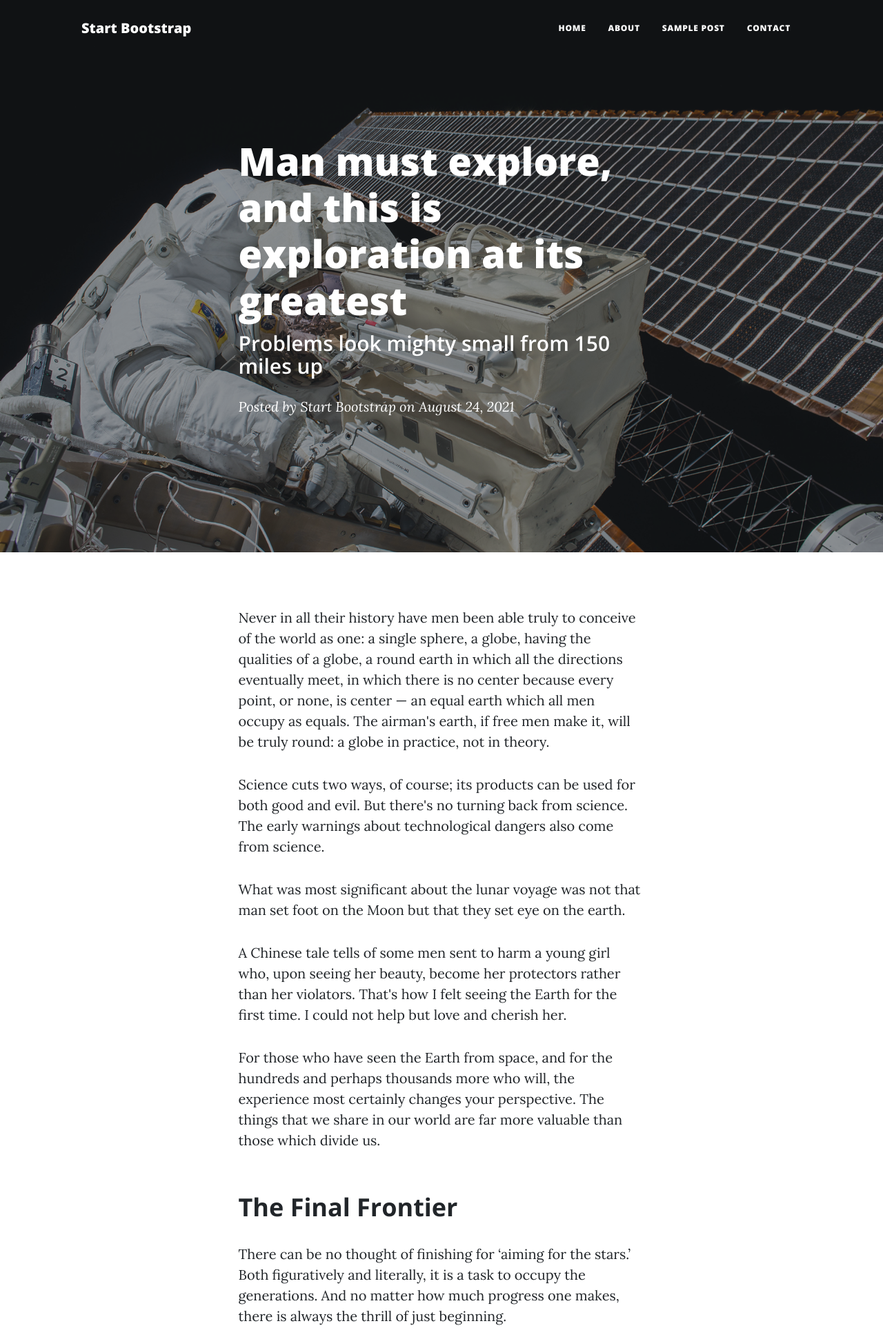
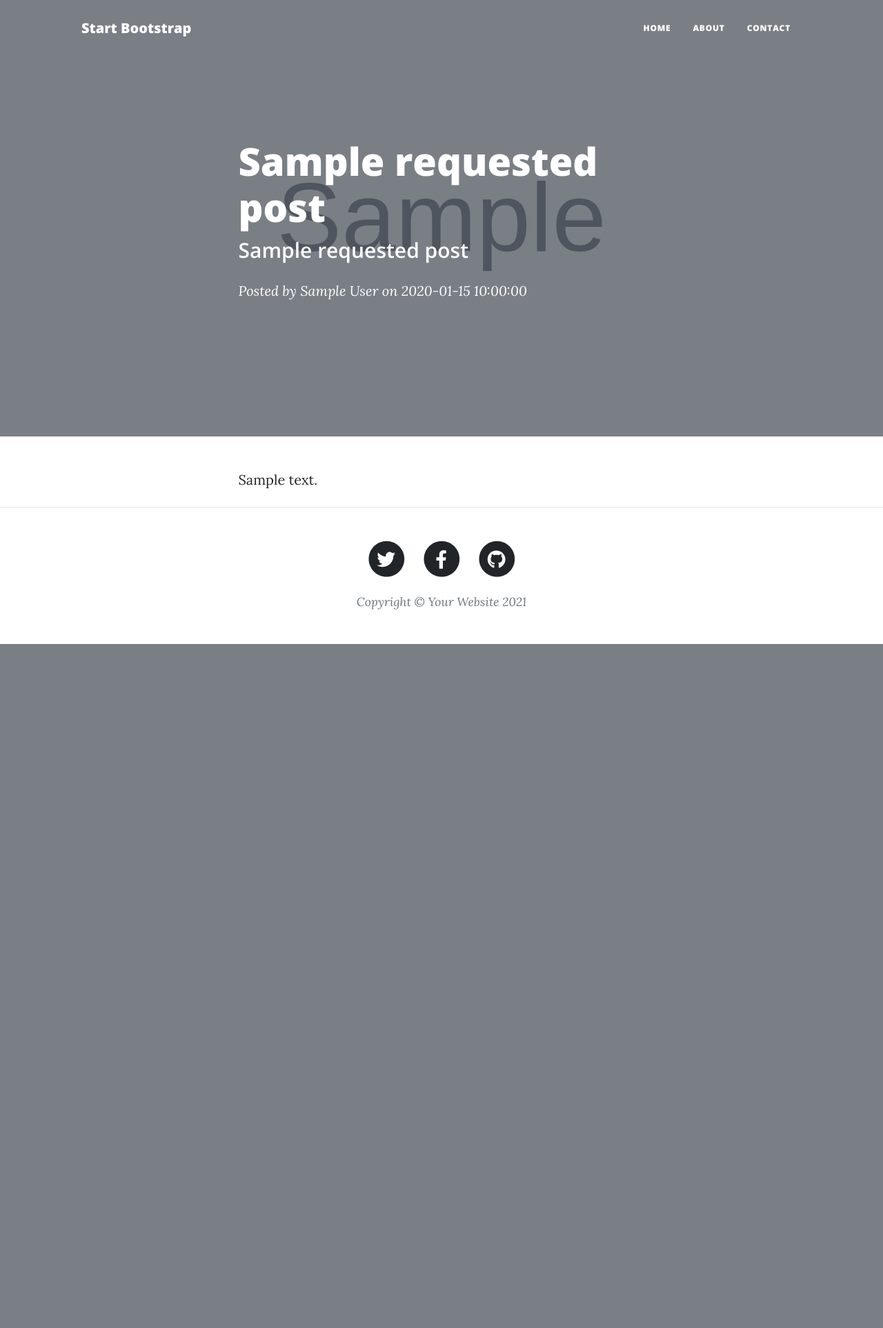
Before and after one commit to uzza1hossain/SimpleBlog, a Flask app: template templates/post.html in a window 1280 px wide. Shown: the top 1926 px of the page at 69% size. After the commit the page ends 934 px from the top, so only its background shows below. Run offline with Flask 2, Linux system fonts and the light colour scheme; the template is opened without the code that fills it: most values are stand-ins (such as "Sample title", 1, 10 or a date in 2020); grey boxes marked "Sample" are stand-in pictures.

Commit message:
Dynamic post with id

```diff
--- a/main.py
+++ b/main.py
@@ -1,23 +1,33 @@
+import requests
 from flask import Flask, render_template
 
+all_posts = requests.get("https://api.npoint.io/e42b353ee387383898c7").json()
+
 app = Flask(__name__)
+
 
 @app.route('/index.html')
 @app.route('/')
 def home():
-    return render_template("index.html")
+    return render_template("index.html", all_posts=all_posts)
+
 
 @app.route('/about.html')
 def about():
     return render_template("about.html")
 
+
 @app.route('/contact.html')
 def connect():
-	return render_template("contact.html")
+    return render_template("contact.html")
+
 
 @app.route("/post/<int:index>")
 def show_post(index):
-    pass
+    requested_post = None
+    for post in all_posts:
+        if post['id'] == index:
+            return render_template("post.html", requested_post=post)
 
 
 if __name__ == "__main__":
--- a/templates/post.html
+++ b/templates/post.html
@@ -1,51 +1,58 @@
 <!DOCTYPE html>
 <html lang="en">
-    <head>
-        <meta charset="utf-8" />
-        <meta name="viewport" content="width=device-width, initial-scale=1, shrink-to-fit=no" />
-        <meta name="description" content="" />
-        <meta name="author" content="" />
-        <title>Clean Blog - Start Bootstrap Theme</title>
-        <link rel="icon" type="image/x-icon" href="../static/assets/favicon.ico" />
-        <!-- Font Awesome icons (free version)-->
-        <script src="https://use.fontawesome.com/releases/v5.15.3/js/all.js" crossorigin="anonymous"></script>
-        <!-- Google fonts-->
-        <link href="https://fonts.googleapis.com/css?family=Lora:400,700,400italic,700italic" rel="stylesheet" type="text/css" />
-        <link href="https://fonts.googleapis.com/css?family=Open+Sans:300italic,400italic,600italic,700italic,800italic,400,300,600,700,800" rel="stylesheet" type="text/css" />
-        <!-- Core theme CSS (includes Bootstrap)-->
-        <link href="../static/css/styles.css" rel="stylesheet" />
-    </head>
+{#    <head>#}
+{#        <meta charset="utf-8" />#}
+{#        <meta name="viewport" content="width=device-width, initial-scale=1, shrink-to-fit=no" />#}
+{#        <meta name="description" content="" />#}
+{#        <meta name="author" content="" />#}
+{#        <title>Clean Blog - Start Bootstrap Theme</title>#}
+{#        <link rel="icon" type="image/x-icon" href="../static/assets/favicon.ico" />#}
+{#        <!-- Font Awesome icons (free version)-->#}
+{#        <script src="https://use.fontawesome.com/releases/v5.15.3/js/all.js" crossorigin="anonymous"></script>#}
+{#        <!-- Google fonts-->#}
+{#        <link href="https://fonts.googleapis.com/css?family=Lora:400,700,400italic,700italic" rel="stylesheet" type="text/css" />#}
+{#        <link href="https://fonts.googleapis.com/css?family=Open+Sans:300italic,400italic,600italic,700italic,800italic,400,300,600,700,800" rel="stylesheet" type="text/css" />#}
+{#        <!-- Core theme CSS (includes Bootstrap)-->#}
+{#        <link href="../static/css/styles.css" rel="stylesheet" />#}
+{#    </head>#}
+    {% include "header.html" %}
     <body>
-        <!-- Navigation-->
-        <nav class="navbar navbar-expand-lg navbar-light" id="mainNav">
-            <div class="container px-4 px-lg-5">
-                <a class="navbar-brand" href="index.html">Start Bootstrap</a>
-                <button class="navbar-toggler" type="button" data-bs-toggle="collapse" data-bs-target="#navbarResponsive" aria-controls="navbarResponsive" aria-expanded="false" aria-label="Toggle navigation">
-                    Menu
-                    <i class="fas fa-bars"></i>
-                </button>
-                <div class="collapse navbar-collapse" id="navbarResponsive">
-                    <ul class="navbar-nav ms-auto py-4 py-lg-0">
-                        <li class="nav-item"><a class="nav-link px-lg-3 py-3 py-lg-4" href="index.html">Home</a></li>
-                        <li class="nav-item"><a class="nav-link px-lg-3 py-3 py-lg-4" href="about.html">About</a></li>
-                        <li class="nav-item"><a class="nav-link px-lg-3 py-3 py-lg-4" href="post.html">Sample Post</a></li>
-                        <li class="nav-item"><a class="nav-link px-lg-3 py-3 py-lg-4" href="contact.html">Contact</a></li>
-                    </ul>
-                </div>
-            </div>
-        </nav>
+{#        <!-- Navigation-->#}
+{#        <nav class="navbar navbar-expand-lg navbar-light" id="mainNav">#}
+{#            <div class="container px-4 px-lg-5">#}
+{#                <a class="navbar-brand" href="index.html">Start Bootstrap</a>#}
+{#                <button class="navbar-toggler" type="button" data-bs-toggle="collapse" data-bs-target="#navbarResponsive" aria-controls="navbarResponsive" aria-expanded="false" aria-label="Toggle navigation">#}
+{#                    Menu#}
+{#                    <i class="fas fa-bars"></i>#}
+{#                </button>#}
+{#                <div class="collapse navbar-collapse" id="navbarResponsive">#}
+{#                    <ul class="navbar-nav ms-auto py-4 py-lg-0">#}
+{#                        <li class="nav-item"><a class="nav-link px-lg-3 py-3 py-lg-4" href="index.html">Home</a></li>#}
+{#                        <li class="nav-item"><a class="nav-link px-lg-3 py-3 py-lg-4" href="about.html">About</a></li>#}
+{#                        <li class="nav-item"><a class="nav-link px-lg-3 py-3 py-lg-4" href="post.html">Sample Post</a></li>#}
+{#                        <li class="nav-item"><a class="nav-link px-lg-3 py-3 py-lg-4" href="contact.html">Contact</a></li>#}
+{#                    </ul>#}
+{#                </div>#}
+{#            </div>#}
+{#        </nav>#}
         <!-- Page Header-->
-        <header class="masthead" style="background-image: url('../static/assets/img/post-bg.jpg')">
+        <header class="masthead" style="background-image: url({{ requested_post.image }})">
             <div class="container position-relative px-4 px-lg-5">
                 <div class="row gx-4 gx-lg-5 justify-content-center">
                     <div class="col-md-10 col-lg-8 col-xl-7">
                         <div class="post-heading">
-                            <h1>Man must explore, and this is exploration at its greatest</h1>
-                            <h2 class="subheading">Problems look mighty small from 150 miles up</h2>
+                            <h1>
+                                {{ requested_post.title }}
+                            </h1>
+                            <h2 class="subheading">
+                                {{ requested_post.subtitle }}
+                            </h2>
                             <span class="meta">
                                 Posted by
-                                <a href="#!">Start Bootstrap</a>
-                                on August 24, 2021
+                                <a href="#!">
+                                    {{ requested_post.author }}
+                                </a>
+                                on {{ requested_post.date }}
                             </span>
                         </div>
                     </div>
@@ -57,68 +64,48 @@
             <div class="container px-4 px-lg-5">
                 <div class="row gx-4 gx-lg-5 justify-content-center">
                     <div class="col-md-10 col-lg-8 col-xl-7">
-                        <p>Never in all their history have men been able truly to conceive of the world as one: a single sphere, a globe, having the qualities of a globe, a round earth in which all the directions eventually meet, in which there is no center because every point, or none, is center — an equal earth which all men occupy as equals. The airman's earth, if free men make it, will be truly round: a globe in practice, not in theory.</p>
-                        <p>Science cuts two ways, of course; its products can be used for both good and evil. But there's no turning back from science. The early warnings about technological dangers also come from science.</p>
-                        <p>What was most significant about the lunar voyage was not that man set foot on the Moon but that they set eye on the earth.</p>
-                        <p>A Chinese tale tells of some men sent to harm a young girl who, upon seeing her beauty, become her protectors rather than her violators. That's how I felt seeing the Earth for the first time. I could not help but love and cherish her.</p>
-                        <p>For those who have seen the Earth from space, and for the hundreds and perhaps thousands more who will, the experience most certainly changes your perspective. The things that we share in our world are far more valuable than those which divide us.</p>
-                        <h2 class="section-heading">The Final Frontier</h2>
-                        <p>There can be no thought of finishing for ‘aiming for the stars.’ Both figuratively and literally, it is a task to occupy the generations. And no matter how much progress one makes, there is always the thrill of just beginning.</p>
-                        <p>There can be no thought of finishing for ‘aiming for the stars.’ Both figuratively and literally, it is a task to occupy the generations. And no matter how much progress one makes, there is always the thrill of just beginning.</p>
-                        <blockquote class="blockquote">The dreams of yesterday are the hopes of today and the reality of tomorrow. Science has not yet mastered prophecy. We predict too much for the next year and yet far too little for the next ten.</blockquote>
-                        <p>Spaceflights cannot be stopped. This is not the work of any one man or even a group of men. It is a historical process which mankind is carrying out in accordance with the natural laws of human development.</p>
-                        <h2 class="section-heading">Reaching for the Stars</h2>
-                        <p>As we got further and further away, it [the Earth] diminished in size. Finally it shrank to the size of a marble, the most beautiful you can imagine. That beautiful, warm, living object looked so fragile, so delicate, that if you touched it with a finger it would crumble and fall apart. Seeing this has to change a man.</p>
-                        <a href="#!"><img class="img-fluid" src="../static/assets/img/post-sample-image.jpg" alt="..." /></a>
-                        <span class="caption text-muted">To go places and do things that have never been done before – that’s what living is all about.</span>
-                        <p>Space, the final frontier. These are the voyages of the Starship Enterprise. Its five-year mission: to explore strange new worlds, to seek out new life and new civilizations, to boldly go where no man has gone before.</p>
-                        <p>As I stand out here in the wonders of the unknown at Hadley, I sort of realize there’s a fundamental truth to our nature, Man must explore, and this is exploration at its greatest.</p>
-                        <p>
-                            Placeholder text by
-                            <a href="http://spaceipsum.com/">Space Ipsum</a>
-                            &middot; Images by
-                            <a href="https://www.flickr.com/photos/nasacommons/">NASA on The Commons</a>
-                        </p>
+                        {{ requested_post.body }}
                     </div>
                 </div>
             </div>
         </article>
-        <!-- Footer-->
-        <footer class="border-top">
-            <div class="container px-4 px-lg-5">
-                <div class="row gx-4 gx-lg-5 justify-content-center">
-                    <div class="col-md-10 col-lg-8 col-xl-7">
-                        <ul class="list-inline text-center">
-                            <li class="list-inline-item">
-                                <a href="#!">
-                                    <span class="fa-stack fa-lg">
-                                        <i class="fas fa-circle fa-stack-2x"></i>
-                                        <i class="fab fa-twitter fa-stack-1x fa-inverse"></i>
-                                    </span>
-                                </a>
-                            </li>
-                            <li class="list-inline-item">
-                                <a href="#!">
-                                    <span class="fa-stack fa-lg">
-                                        <i class="fas fa-circle fa-stack-2x"></i>
-                                        <i class="fab fa-facebook-f fa-stack-1x fa-inverse"></i>
-                                    </span>
-                                </a>
-                            </li>
-                            <li class="list-inline-item">
-                                <a href="#!">
-                                    <span class="fa-stack fa-lg">
-                                        <i class="fas fa-circle fa-stack-2x"></i>
-                                        <i class="fab fa-github fa-stack-1x fa-inverse"></i>
-                                    </span>
-                                </a>
-                            </li>
-                        </ul>
-                        <div class="small text-center text-muted fst-italic">Copyright &copy; Your Website 2021</div>
-                    </div>
-                </div>
-            </div>
-        </footer>
+        {% include "footer.html" %}
+{#        <!-- Footer-->#}
+{#        <footer class="border-top">#}
+{#            <div class="container px-4 px-lg-5">#}
+{#                <div class="row gx-4 gx-lg-5 justify-content-center">#}
+{#                    <div class="col-md-10 col-lg-8 col-xl-7">#}
+{#                        <ul class="list-inline text-center">#}
+{#                            <li class="list-inline-item">#}
+{#                                <a href="#!">#}
+{#                                    <span class="fa-stack fa-lg">#}
+{#                                        <i class="fas fa-circle fa-stack-2x"></i>#}
+{#                                        <i class="fab fa-twitter fa-stack-1x fa-inverse"></i>#}
+{#                                    </span>#}
+{#                                </a>#}
+{#                            </li>#}
+{#                            <li class="list-inline-item">#}
+{#                                <a href="#!">#}
+{#                                    <span class="fa-stack fa-lg">#}
+{#                                        <i class="fas fa-circle fa-stack-2x"></i>#}
+{#                                        <i class="fab fa-facebook-f fa-stack-1x fa-inverse"></i>#}
+{#                                    </span>#}
+{#                                </a>#}
+{#                            </li>#}
+{#                            <li class="list-inline-item">#}
+{#                                <a href="#!">#}
+{#                                    <span class="fa-stack fa-lg">#}
+{#                                        <i class="fas fa-circle fa-stack-2x"></i>#}
+{#                                        <i class="fab fa-github fa-stack-1x fa-inverse"></i>#}
+{#                                    </span>#}
+{#                                </a>#}
+{#                            </li>#}
+{#                        </ul>#}
+{#                        <div class="small text-center text-muted fst-italic">Copyright &copy; Your Website 2021</div>#}
+{#                    </div>#}
+{#                </div>#}
+{#            </div>#}
+{#        </footer>#}
         <!-- Bootstrap core JS-->
         <script src="https://cdn.jsdelivr.net/npm/bootstrap@5.1.0/dist/js/bootstrap.bundle.min.js"></script>
         <!-- Core theme JS-->
```
Also changed, not shown: templates/index.html (+53 -46 lines), static/assets/img/bg.jpeg (added).
